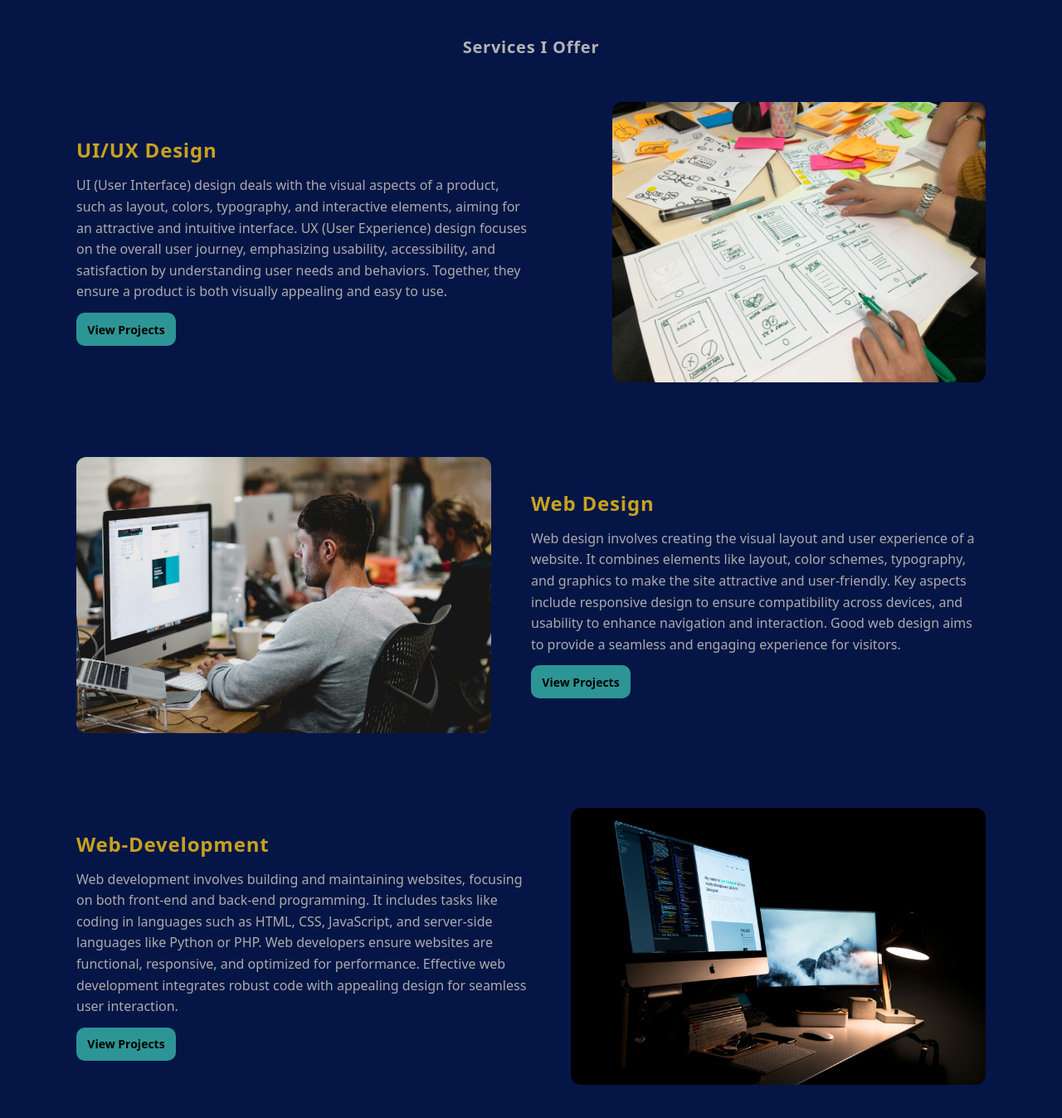
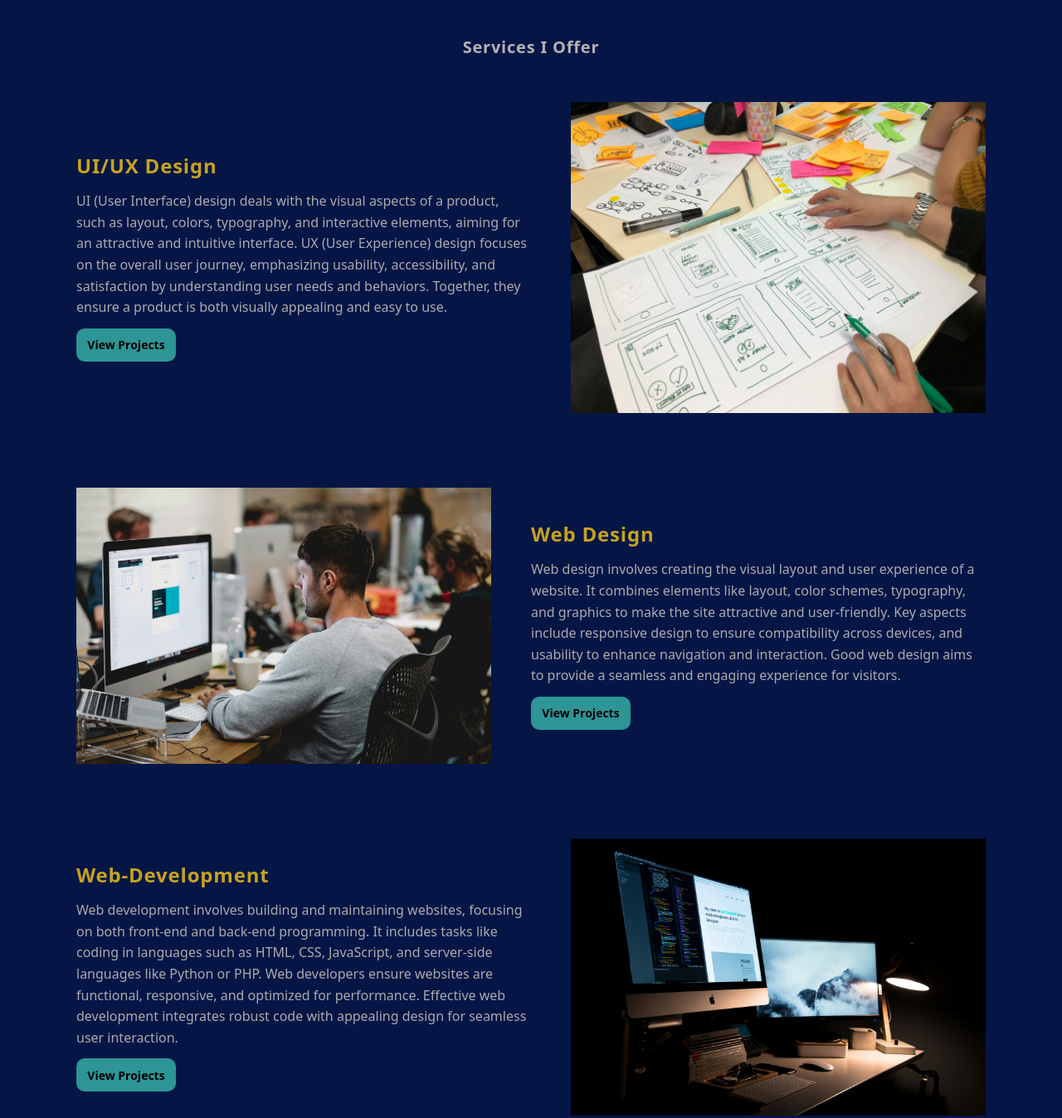
Before and after one commit to 3krish/shiva_protfolio, a plain HTML site: page index.html in a window 1280 px wide. Shown: the part 2800-4148 px from the top of the page at 83% size. Drawn offline with Linux system fonts and the light colour scheme.

Commit message:
servivces-update

```diff
--- a/style.css
+++ b/style.css
@@ -281,9 +281,9 @@ color:rgb(199, 162, 30) ;
     padding: 20px 20px;
 }
 .image1{
-    width: 450px;
+    width: 500px;
     height: auto;
-    border-radius: 12px;
+    /* border-radius: 12px; */
 }
 .role-1{
     display: grid;
@@ -315,12 +315,12 @@ padding: 20px 20px;
 .image2{
     width: 500px;
     height: auto;
-    border-radius: 12px;
+    /* border-radius: 12px; */
 }
 .image3{
     width: 500px;
     height: auto;
-    border-radius: 12px;
+    /* border-radius: 12px;  */
 }
 .service-page{
     display: grid;
@@ -341,6 +341,6 @@ padding: 20px 20px;
 .testimonal:hover{
     box-shadow: 0px 1px 8px 0px rgba(19, 46, 119, 0.6);
     outline: 1px solid rgba(19, 46, 119, 1);
-    border-radius: 12px;
+    /* border-radius: 12px; */
     padding: 20px 20px;
 }
```
